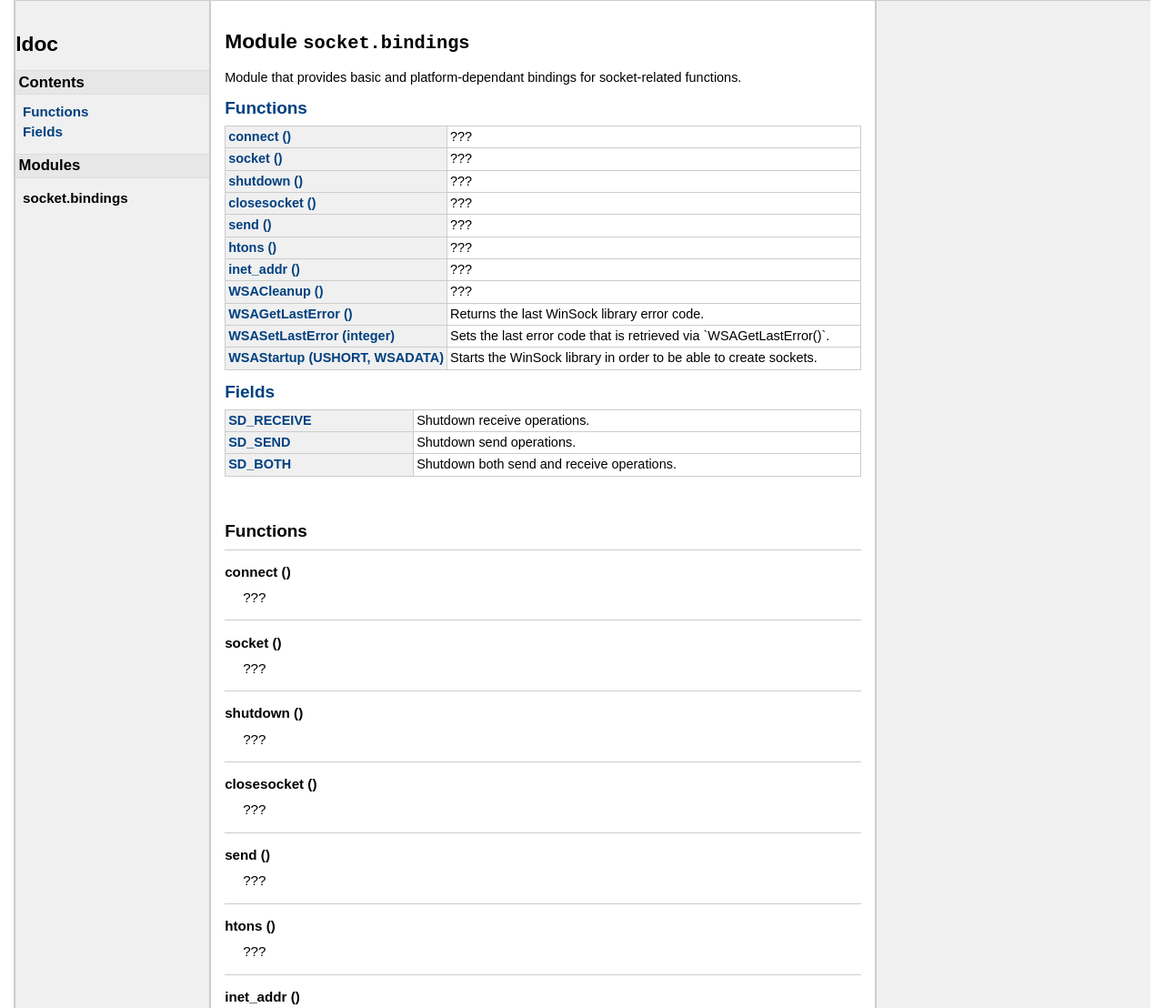
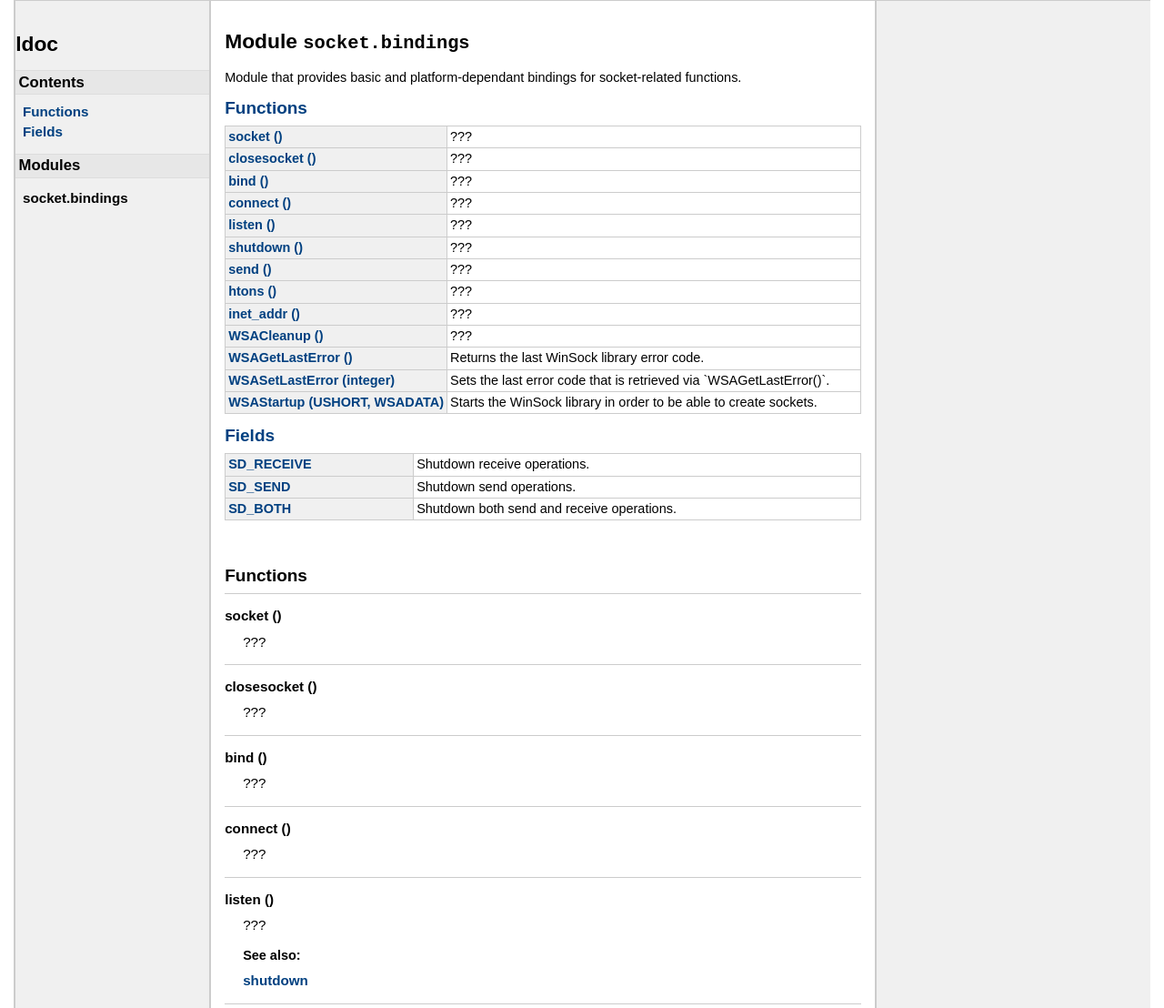
Before and after one commit to aziascreations/LuaJIT-Sockets, a plain HTML site: page index.html in a window 1280 px wide. Shown: the top 1108 px of the page at 91% size. Drawn offline with Linux system fonts and the light colour scheme.

Commit message:
deploy: a3aa730d9921602b71f285611f1f83ff51436158

```diff
--- a/index.html
+++ b/index.html
@@ -52,19 +52,27 @@
 <h2><a href="#Functions">Functions</a></h2>
 <table class="function_list">
 	<tr>
+	<td class="name" nowrap><a href="#socket">socket ()</a></td>
+	<td class="summary">???</td>
+	</tr>
+	<tr>
+	<td class="name" nowrap><a href="#closesocket">closesocket ()</a></td>
+	<td class="summary">???</td>
+	</tr>
+	<tr>
+	<td class="name" nowrap><a href="#bind">bind ()</a></td>
+	<td class="summary">???</td>
+	</tr>
+	<tr>
 	<td class="name" nowrap><a href="#connect">connect ()</a></td>
 	<td class="summary">???</td>
 	</tr>
 	<tr>
-	<td class="name" nowrap><a href="#socket">socket ()</a></td>
+	<td class="name" nowrap><a href="#listen">listen ()</a></td>
 	<td class="summary">???</td>
 	</tr>
 	<tr>
 	<td class="name" nowrap><a href="#shutdown">shutdown ()</a></td>
-	<td class="summary">???</td>
-	</tr>
-	<tr>
-	<td class="name" nowrap><a href="#closesocket">closesocket ()</a></td>
 	<td class="summary">???</td>
 	</tr>
 	<tr>
@@ -120,6 +128,48 @@
 
     <dl class="function">
     <dt>
+    <a name = "socket"></a>
+    <strong>socket ()</strong>
+    </dt>
+    <dd>
+    ???
+
+
+
+
+
+
+
+</dd>
+    <dt>
+    <a name = "closesocket"></a>
+    <strong>closesocket ()</strong>
+    </dt>
+    <dd>
+    ???
+
+
+
+
+
+
+
+</dd>
+    <dt>
+    <a name = "bind"></a>
+    <strong>bind ()</strong>
+    </dt>
+    <dd>
+    ???
+
+
+
+
+
+
+
+</dd>
+    <dt>
     <a name = "connect"></a>
     <strong>connect ()</strong>
     </dt>
@@ -134,8 +184,8 @@
 
 </dd>
     <dt>
-    <a name = "socket"></a>
-    <strong>socket ()</strong>
+    <a name = "listen"></a>
+    <strong>listen ()</strong>
     </dt>
     <dd>
     ???
@@ -144,26 +194,16 @@
 
 
 
+    <h3>See also:</h3>
+    <ul>
+         <a href="index.html#shutdown">shutdown</a>
+    </ul>
 
 
 </dd>
     <dt>
     <a name = "shutdown"></a>
     <strong>shutdown ()</strong>
-    </dt>
-    <dd>
-    ???
-
-
-
-
-
-
-
-</dd>
-    <dt>
-    <a name = "closesocket"></a>
-    <strong>closesocket ()</strong>
     </dt>
     <dd>
     ???
@@ -361,7 +401,7 @@
 </div> <!-- id="main" -->
 <div id="about">
 <i>generated by <a href="http://github.com/lunarmodules/LDoc">LDoc 1.5.0</a></i>
-<i style="float:right;">Last updated 2026-03-17 19:32:08 </i>
+<i style="float:right;">Last updated 2026-03-18 00:08:08 </i>
 </div> <!-- id="about" -->
 </div> <!-- id="container" -->
 </body>
```
